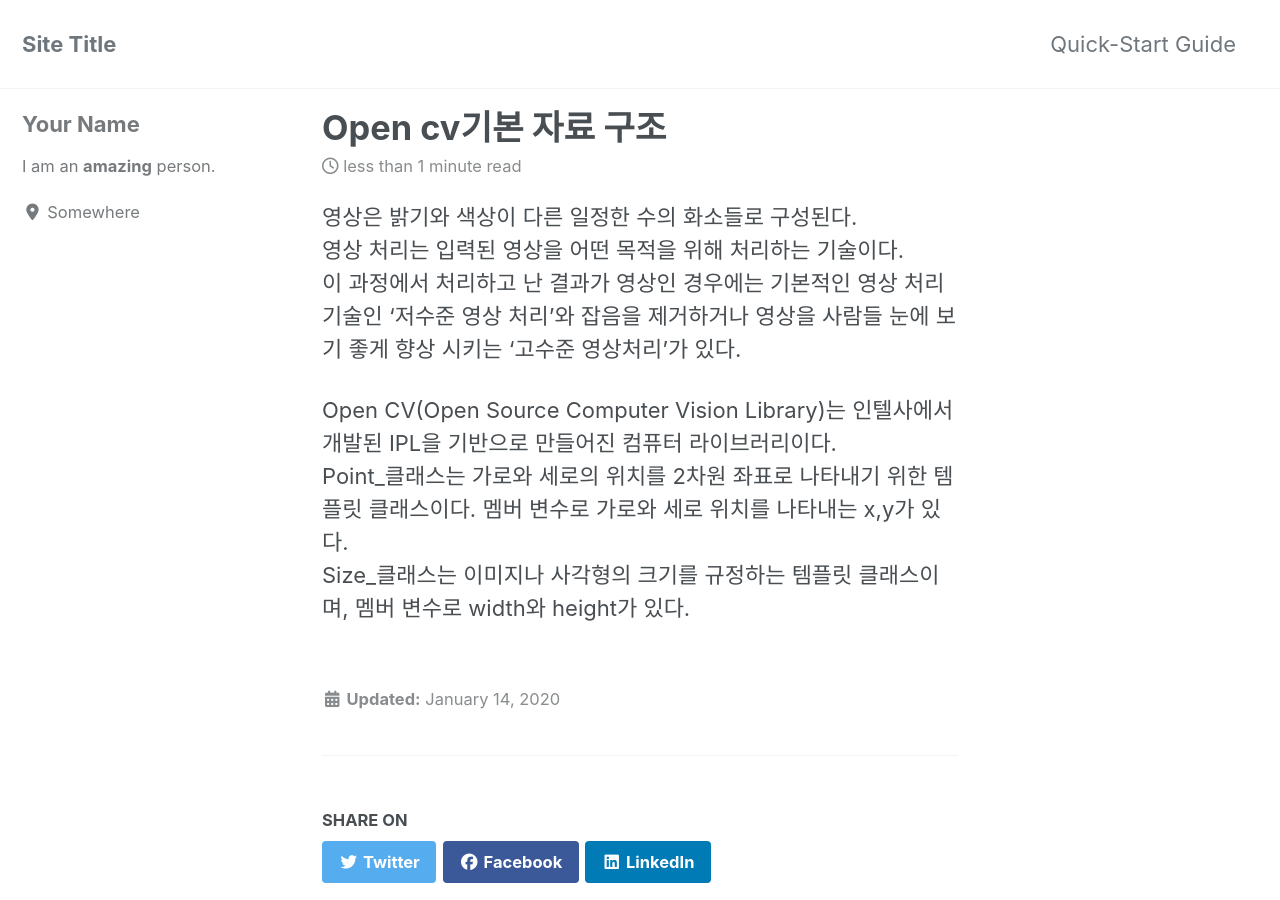
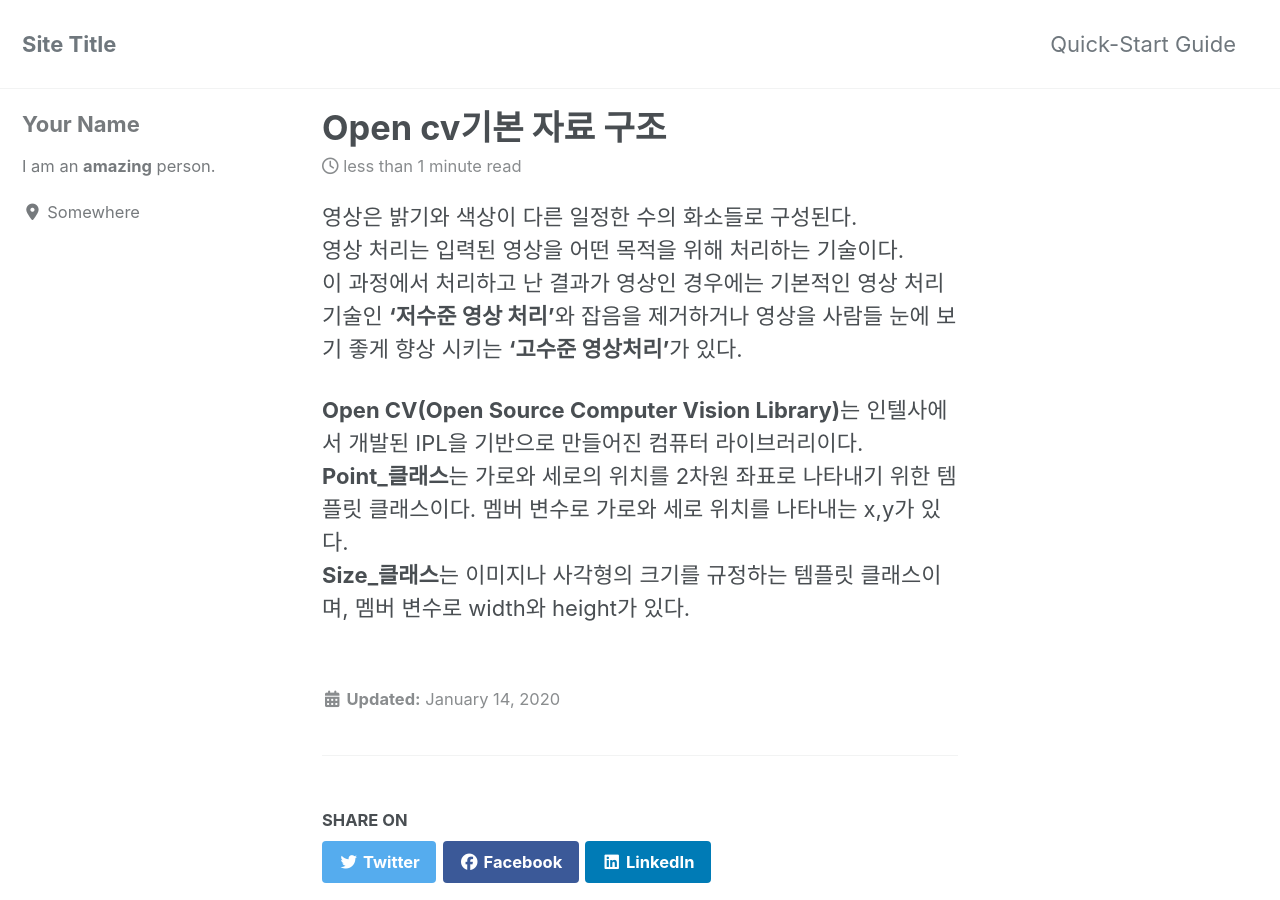
Before and after one commit to rin1004/MyStudy, a Jekyll site: the page built from _posts/2020-01-14-open cv기본 자료 구조.md, in a window 1280 px wide and 900 px high. Built offline with Jekyll 4.4.1, drawn with Linux system fonts in a browser that asks for light colours; cached includes are drawn as plain includes; nearby versions of some CDN libraries.

```diff
--- a/_posts/2020-01-14-open cv기본 자료 구조.md
+++ b/_posts/2020-01-14-open cv기본 자료 구조.md
@@ -1,7 +1,7 @@
 영상은 밝기와 색상이 다른 일정한 수의 화소들로 구성된다.
 영상 처리는 입력된 영상을 어떤 목적을 위해 처리하는 기술이다.
-이 과정에서 처리하고 난 결과가 영상인 경우에는 기본적인 영상 처리기술인 '저수준 영상 처리'와 잡음을 제거하거나 영상을 사람들 눈에 보기 좋게 향상 시키는 '고수준 영상처리'가 있다.
+이 과정에서 처리하고 난 결과가 영상인 경우에는 기본적인 영상 처리기술인 **'저수준 영상 처리'**와 잡음을 제거하거나 영상을 사람들 눈에 보기 좋게 향상 시키는 **'고수준 영상처리'**가 있다.
 
-Open CV(Open Source Computer Vision Library)는 인텔사에서 개발된 IPL을 기반으로 만들어진 컴퓨터 라이브러리이다.
-Point_클래스는 가로와 세로의 위치를 2차원 좌표로 나타내기 위한 템플릿 클래스이다.  멤버 변수로 가로와 세로 위치를 나타내는 x,y가 있다.
-Size_클래스는 이미지나 사각형의 크기를 규정하는 템플릿 클래스이며, 멤버 변수로 width와 height가 있다.
+**Open CV(Open Source Computer Vision Library)**는 인텔사에서 개발된 IPL을 기반으로 만들어진 컴퓨터 라이브러리이다.
+**Point_클래스**는 가로와 세로의 위치를 2차원 좌표로 나타내기 위한 템플릿 클래스이다.  멤버 변수로 가로와 세로 위치를 나타내는 x,y가 있다.
+**Size_클래스**는 이미지나 사각형의 크기를 규정하는 템플릿 클래스이며, 멤버 변수로 width와 height가 있다.
```
